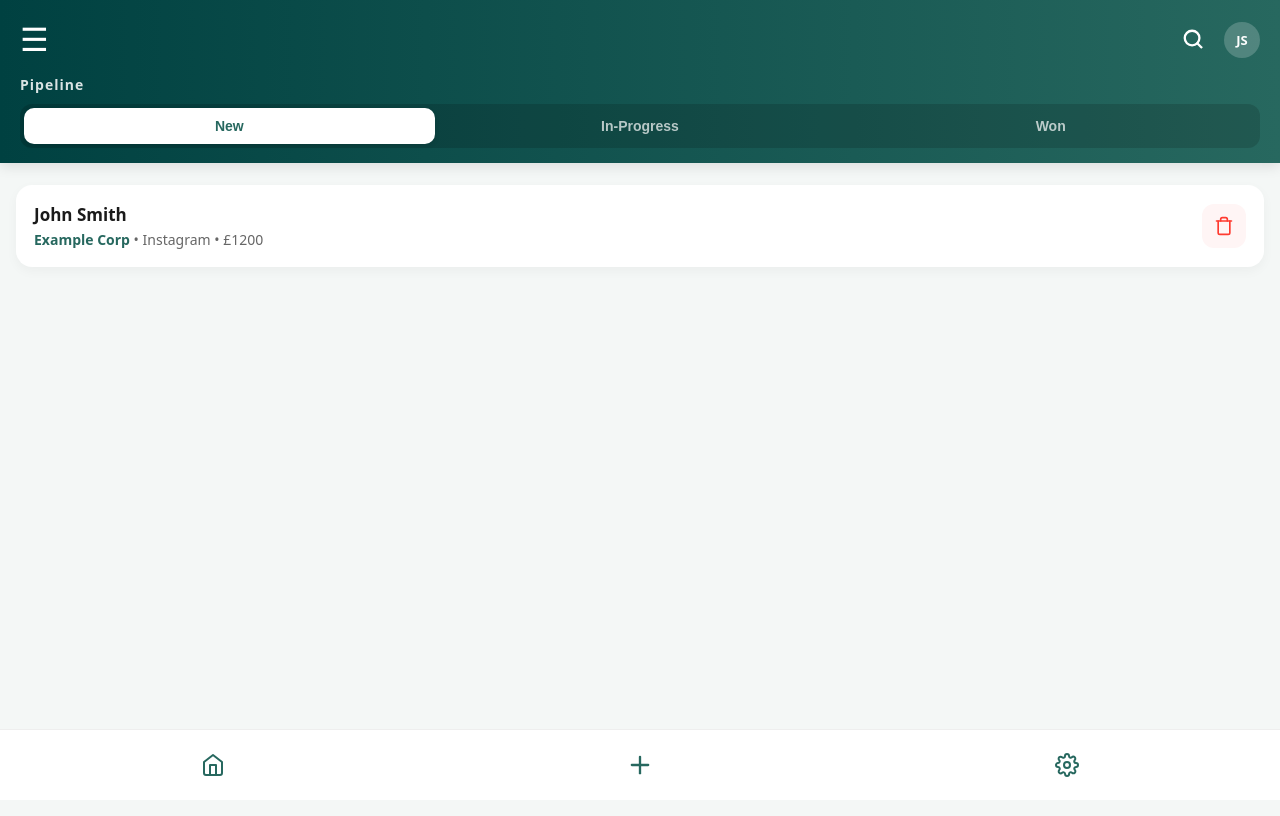
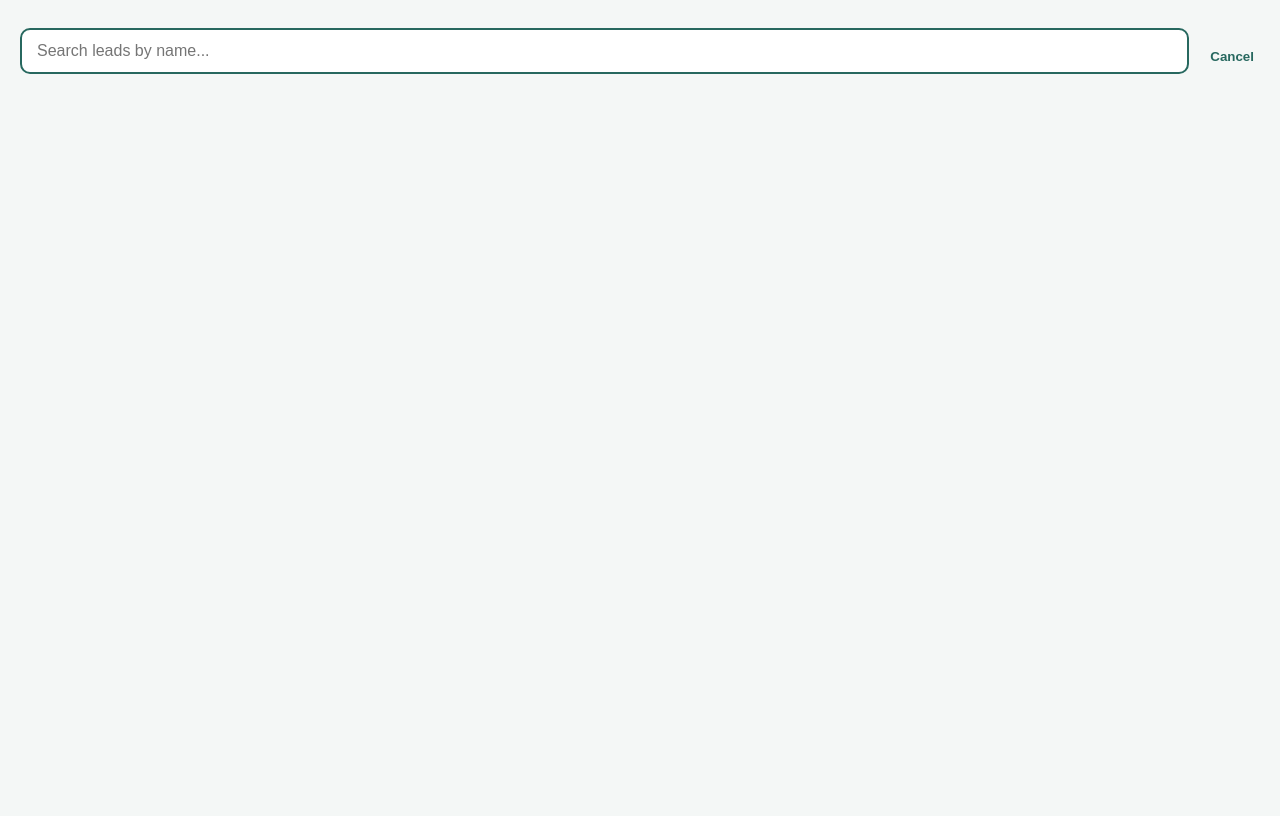
Before and after one commit to MohiuddinKhanTushar/closed-loop-crm, a plain HTML site: page index.html in a window 1280 px wide. Both pictures are taken after a click on the button 1193 px from the left and 40 px from the top of the page. Drawn offline with Linux system fonts and the light colour scheme.

Commit message:
Fixed issue with search function

```diff
--- a/index.html
+++ b/index.html
@@ -203,6 +203,14 @@
     </button>
 </div>
 
+<div id="search-overlay" class="search-overlay" style="display:none;">
+    <div class="search-header">
+        <input type="text" id="search-input" placeholder="Search leads by name..." oninput="handleSearch(this.value)">
+        <button onclick="toggleSearch(false)" class="close-search">Cancel</button>
+    </div>
+    <div id="search-results" class="search-results-container">
+        </div>
+</div>
 
     <script src="script.js"></script>
 </body>
```
